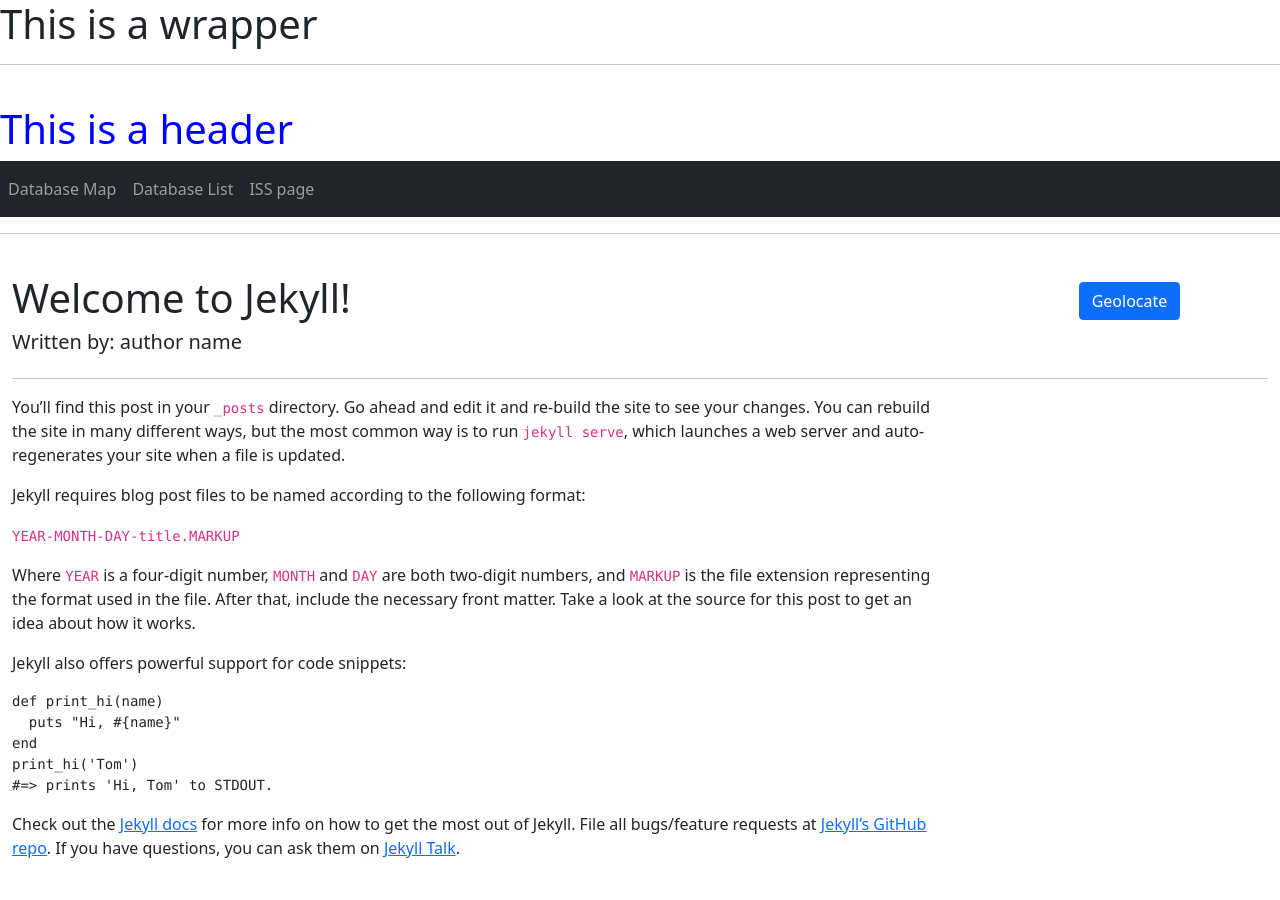
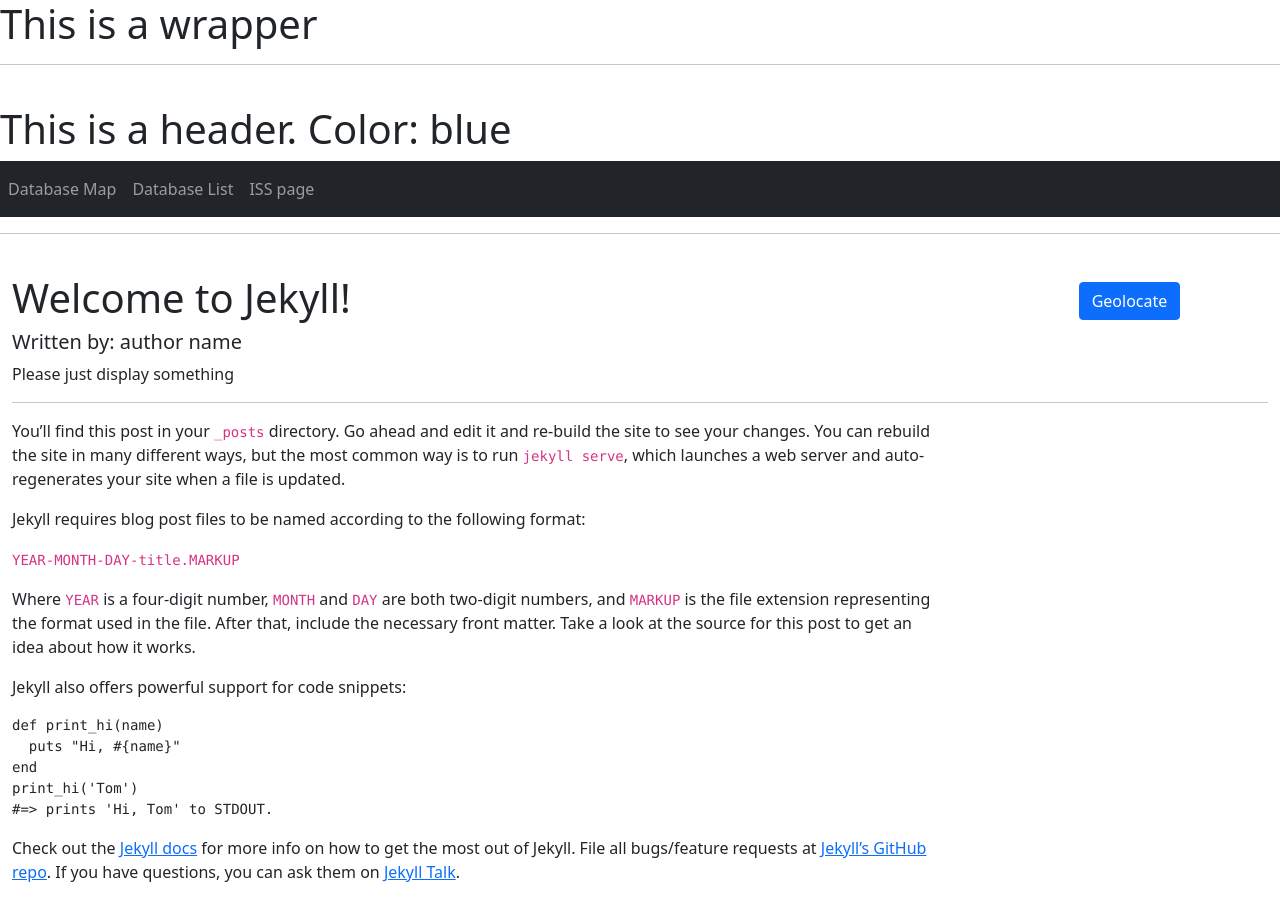
Before and after one commit to mahdi-robbani/jekyll_tutorial, a Jekyll site: the page built from ga_blog/_posts/2022-04-14-welcome-to-jekyll.markdown, in a window 1280 px wide. Built offline with Jekyll 4.4.1, drawn with Linux system fonts in a browser that asks for light colours.

Commit message:
Added conditionals

```diff
--- a/ga_blog/_includes/header.html
+++ b/ga_blog/_includes/header.html
@@ -1,4 +1,4 @@
-<h1 style="color: {{ include.color }}">This is a header</h1>
+<h1>This is a header. Color: {{ include.color }}</h1>
 
 <!-- Nav bar -->
 <nav class="navbar navbar-expand-lg navbar-dark bg-dark">
--- a/ga_blog/_layouts/post.html
+++ b/ga_blog/_layouts/post.html
@@ -13,6 +13,13 @@ author: "author name"
         <!--Use the title of the current page we are viewing-->
         <h1>{{page.title}}</h1>
         <h5>Written by: {{layout.author}}</h5>
+        {% if page.title == "New Title" %}
+            This is a new post
+        {% elsif page.title == "My First Post" %}
+            This is the first post
+        {% else %}
+            Please just display something
+        {% endif %}
         </div>
         <div class="col-md-1">
         <!-- User Input [DOESNT WORK ON STATIC WEBSITES]-->
```
